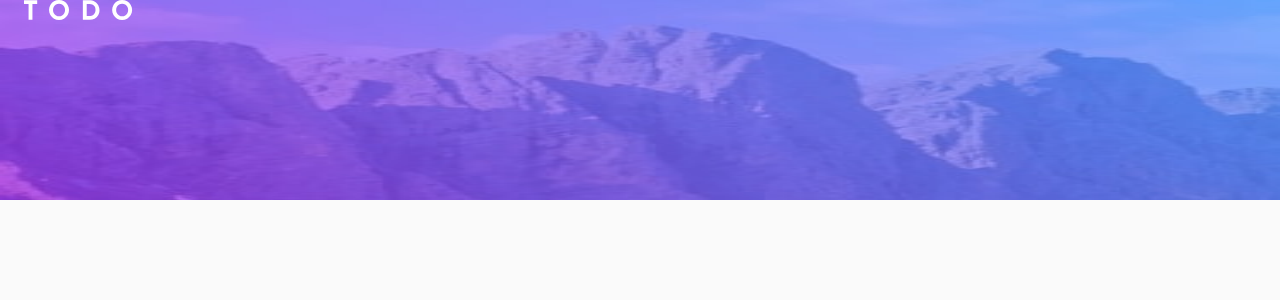
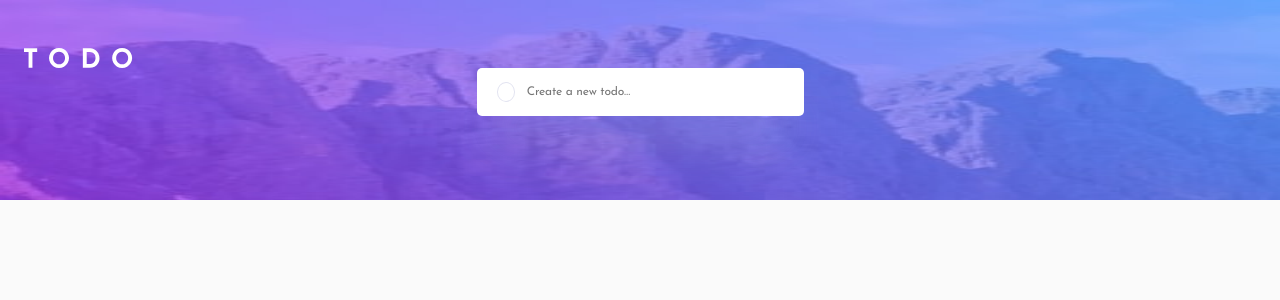
Before and after one commit to achiewe/Todo-app, a React (Vite) app: page / in a window 1280 px wide. Shown: the top 300 px of the page. Built offline with nearby package versions, Linux system fonts and the light colour scheme.

Commit message:
add todo.tsx component

```diff
--- a/src/App.tsx
+++ b/src/App.tsx
@@ -2,11 +2,13 @@ import styled from "styled-components";
 import GlobalStyles from "./GlobalStyles";
 import BgMobileLight from "../src/assets/bg-mobile-light.jpg";
 import Header from "./components/Header";
+import Todo from "./components/Todo";
 function App() {
   return (
     <MainContainer>
       <GlobalStyles />
       <Header />
+      <Todo />
     </MainContainer>
   );
 }
@@ -15,8 +17,9 @@ const MainContainer = styled.div`
   width: 100%;
   min-height: 100vh;
   display: flex;
+  flex-direction: column;
   align-items: flex-start;
-  justify-content: center;
+  justify-content: flex-start;
   background-image: url(${BgMobileLight});
   padding: 0 24px;
   background-repeat: no-repeat;
--- a/src/components/Header.tsx
+++ b/src/components/Header.tsx
@@ -14,6 +14,7 @@ const HeaderMain = styled.div`
   display: flex;
   justify-content: space-between;
   align-items: center;
+  margin-top: 48px;
 `;
 
 export default Header;
--- /dev/null
+++ b/src/components/Todo.tsx
@@ -0,0 +1,54 @@
+import styled from "styled-components";
+
+const Todo = (): JSX.Element => {
+  return (
+    <TodoMain>
+      <form>
+        <button type="submit"> </button>
+        <input placeholder="Create a new todo…" />
+      </form>
+    </TodoMain>
+  );
+};
+
+const TodoMain = styled.div`
+  width: 100%;
+  display: flex;
+  flex-direction: column;
+  gap: 16px;
+  justify-content: center;
+  align-items: center;
+
+  form {
+    width: 327px;
+    height: 48px;
+    display: flex;
+    flex-direction: row;
+    gap: 12px;
+    align-items: center;
+    padding: 14px 0 14px 20px;
+    border-radius: 5px;
+    background-color: #ffffff;
+    box-shadow: 0px 35px 50px -15px #c2c3d680;
+
+    button {
+      width: 20px;
+      height: 20px;
+      border-radius: 50%;
+      border: 1px solid #e3e4f1;
+      background: #ffffff;
+    }
+
+    input {
+      width: 100%;
+      border: none;
+      font-size: 12px;
+      font-weight: 400;
+      line-height: 12px;
+      letter-spacing: -0.1666666716337204px;
+      text-align: left;
+      color: #9495a5;
+    }
+  }
+`;
+export default Todo;
--- a/src/store/redux.ts
+++ b/src/store/redux.ts
@@ -5,3 +5,5 @@ const store = configureStore({
     name: todoReducer,
   },
 });
+
+export default store;
```
